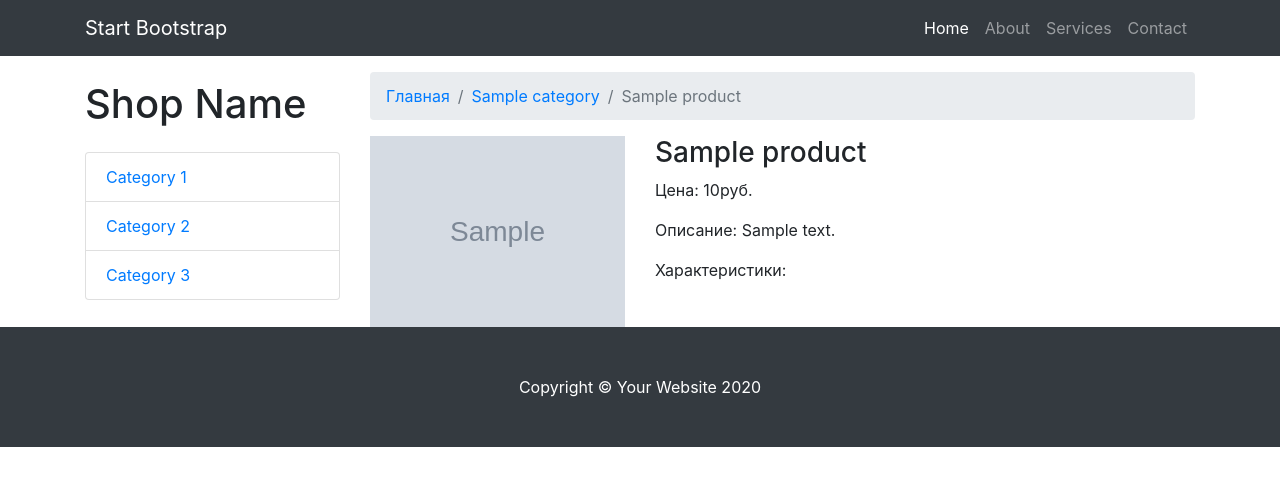
After one commit to Mikhail-1985/Django-shop, a Django app: template shop/mainapp/templates/product_detail.html in a window 1280 px wide. The commit adds this page. Shown: the top 486 px of the page. Run offline with Django 3.2, Linux system fonts and the light colour scheme; the template is opened without the code that fills it: most values are stand-ins (such as "Sample title", 1, 10 or a date in 2020); grey boxes marked "Sample" are stand-in pictures.

Commit message:
наследование шаблонов

```diff
--- a/shop/mainapp/templates/base.html
+++ b/shop/mainapp/templates/base.html
@@ -71,7 +71,7 @@
       <!-- /.col-lg-3 -->
 
       <div class="col-lg-9">
-
+        {% block content %}
         <div id="carouselExampleIndicators" class="carousel slide my-4" data-ride="carousel">
           <ol class="carousel-indicators">
             <li data-target="#carouselExampleIndicators" data-slide-to="0" class="active"></li>
@@ -198,8 +198,9 @@
           </div>
 
         </div>
+
         <!-- /.row -->
-
+        {% endblock content %}
       </div>
       <!-- /.col-lg-9 -->
 
--- /dev/null
+++ b/shop/mainapp/templates/product_detail.html
@@ -0,0 +1,24 @@
+{% extends 'base.html' %}
+
+{% block content %}
+<nav aria-label="breadcrumb" class="mt-3">
+    <ol class="breadcrumb">
+      <li class="breadcrumb-item"><a href="{% url 'base' %}">Главная</a></li>
+      <li class="breadcrumb-item"><a href="#">{{ product.category.name }}</a></li>
+      <li class="breadcrumb-item active" aria-current="page">{{ product.title }}</li>
+    </ol>
+  </nav>
+<div class="row">
+    <div class="col-md-4">
+        <img src="{{ product.image.url }}" class="img-fluid">
+    </div>
+    <div class="col-md-8">
+        <h3>{{ product.title }}</h3>
+        <p>Цена: {{ product.price }}руб.</p>
+        <p>Описание: {{ product.description }}</p>
+        <p>Характеристики:</p>
+    </div>
+</div>
+
+
+{% endblock content %}
--- a/shop/mainapp/urls.py
+++ b/shop/mainapp/urls.py
@@ -1,7 +1,8 @@
 from django.urls import path
 
-from .views import test_view
+from .views import test_view, ProductDetailView
 
 urlpatterns = [
-    path('', test_view, name='base')
+    path('', test_view, name='base'),
+    path('products/<str:ct_model>/<str:slug>/', ProductDetailView.as_view(), name='product_detail')
 ]
```
Also changed, not shown: shop/mainapp/models.py (+14 -1 lines), shop/mainapp/views.py (+22 -0 lines), shop/XiaomiBlackShark.jpg (added), shop/macbook.jpg (added), shop/mainapp/migrations/0003_auto_20201025_1544.py (added), shop/mainapp/templates/notebook_specification.html (added), shop/mainapp/templates/smartphone_specification.html (added).
